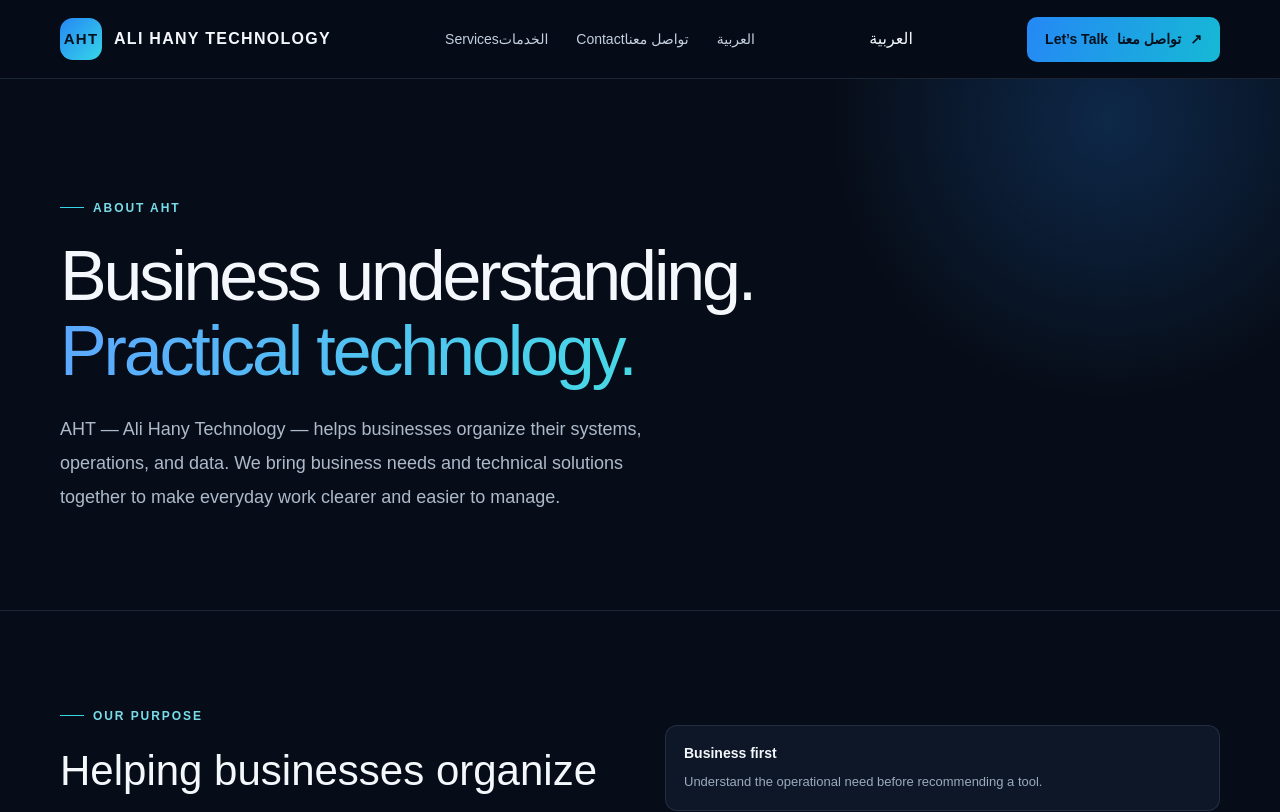
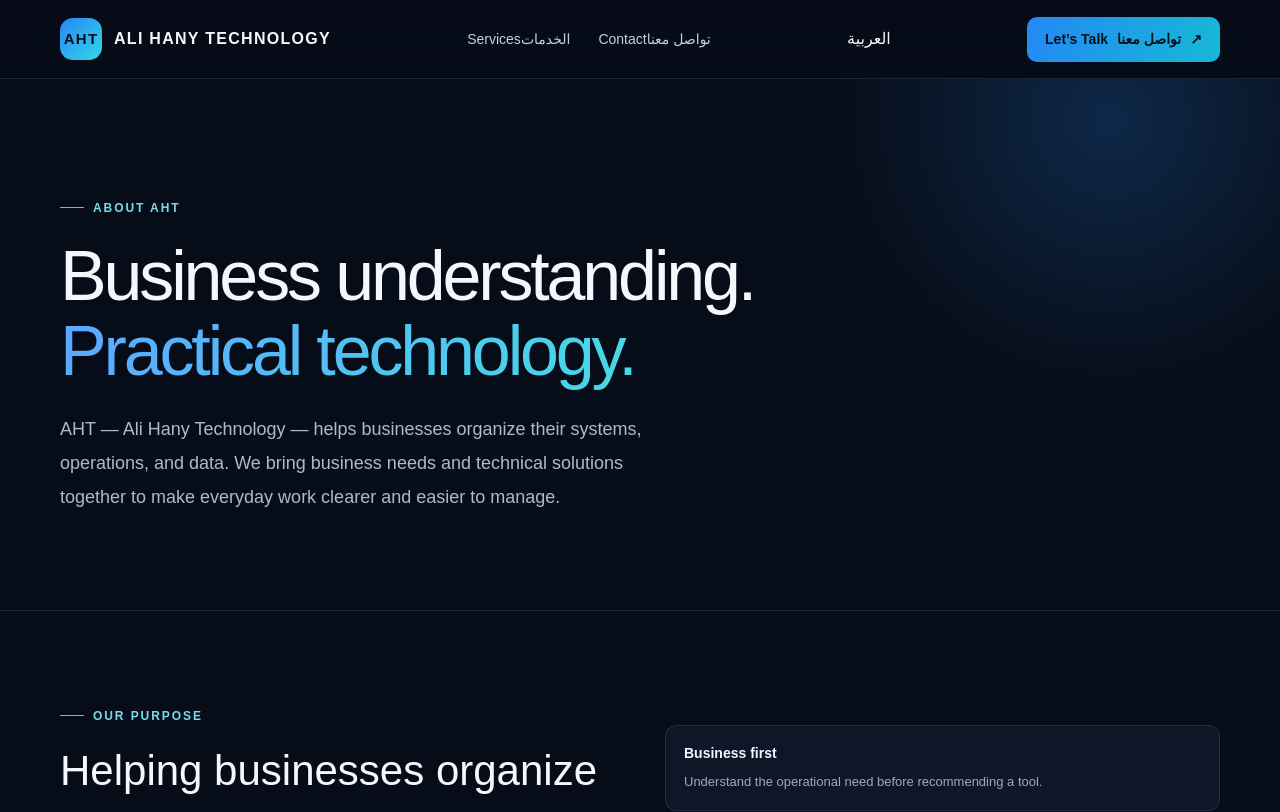
Before and after one commit to secretzoneoffical-collab/ahttechnology-website, a Next.js app: page /about in a window 1280 px wide. Shown: the top 812 px of the page. Built offline with nearby package versions, Linux system fonts and the light colour scheme.

Commit message:
Remove duplicate language toggle from about page

```diff
--- a/app/about/page.tsx
+++ b/app/about/page.tsx
@@ -3,7 +3,7 @@ import LanguageSwitcher from "@/components/language-switcher";
 export default function AboutPage() {
   return (
     <main>
-      <header className="site-header"><div className="container nav"><Link className="brand" href="/"><span className="brand-mark">AHT</span><span>ALI HANY TECHNOLOGY</span></Link><nav className="nav-links"><Link href="/services"><span data-locale="en">Services</span><span data-locale="ar">الخدمات</span></Link><Link href="/contact"><span data-locale="en">Contact</span><span data-locale="ar">تواصل معنا</span></Link><LanguageSwitcher /></nav><LanguageSwitcher /> <Link className="nav-cta" href="/contact"><span data-locale="en">Let’s Talk</span><span data-locale="ar">تواصل معنا</span> ↗</Link></div></header>
+      <header className="site-header"><div className="container nav"><Link className="brand" href="/"><span className="brand-mark">AHT</span><span>ALI HANY TECHNOLOGY</span></Link><nav className="nav-links"><Link href="/services"><span data-locale="en">Services</span><span data-locale="ar">الخدمات</span></Link><Link href="/contact"><span data-locale="en">Contact</span><span data-locale="ar">تواصل معنا</span></Link></nav><LanguageSwitcher /> <Link className="nav-cta" href="/contact"><span data-locale="en">Let’s Talk</span><span data-locale="ar">تواصل معنا</span> ↗</Link></div></header>
       <section className="hero" data-locale="en"><div className="container"><span className="eyebrow">ABOUT AHT</span><h1>Business understanding.<br/><span className="gradient-text">Practical technology.</span></h1><p className="hero-copy">AHT — Ali Hany Technology — helps businesses organize their systems, operations, and data. We bring business needs and technical solutions together to make everyday work clearer and easier to manage.</p></div></section>
       <section className="section" data-locale="en"><div className="container split"><div className="split-copy"><span className="eyebrow">OUR PURPOSE</span><h2>Helping businesses organize their systems, operations & data.</h2><p>Technology is valuable when it addresses a real business challenge. Our work starts by understanding the current process, the people using it, and the constraints that matter — then identifying a practical way forward.</p></div><div className="principles"><div className="principle"><strong>Business first</strong><span>Understand the operational need before recommending a tool.</span></div><div className="principle"><strong>Practical by design</strong><span>Prefer solutions that fit the business, its team, and its available resources.</span></div><div className="principle"><strong>Built for continuity</strong><span>Value clear documentation, maintainability, and responsible support.</span></div></div></div></section>
       <section className="section" lang="ar" dir="rtl" data-locale="ar"><div className="container split"><div className="split-copy"><span className="eyebrow">عن AHT</span><h2>بنساعد الشركات تنظم الأنظمة والتشغيل والبيانات.</h2><p>علي هاني تكنولوجي AHT بتجمع بين فهم احتياجات الأعمال والحلول التقنية. بنبدأ بفهم المشكلة وطريقة الشغل الحالية، وبعدها بنحدد حل عملي يناسب النشاط والإمكانيات المتاحة.</p></div><div className="principles"><div className="principle"><strong>فهم النشاط أولًا</strong><span>نبدأ باحتياج الشغل قبل اختيار أي برنامج أو تقنية.</span></div><div className="principle"><strong>حلول عملية</strong><span>نختار حلول مناسبة لطبيعة العمل والفريق والميزانية.</span></div><div className="principle"><strong>استمرارية التشغيل</strong><span>نهتم بالوضوح والتوثيق وسهولة الصيانة والدعم.</span></div></div></div></section>
```
